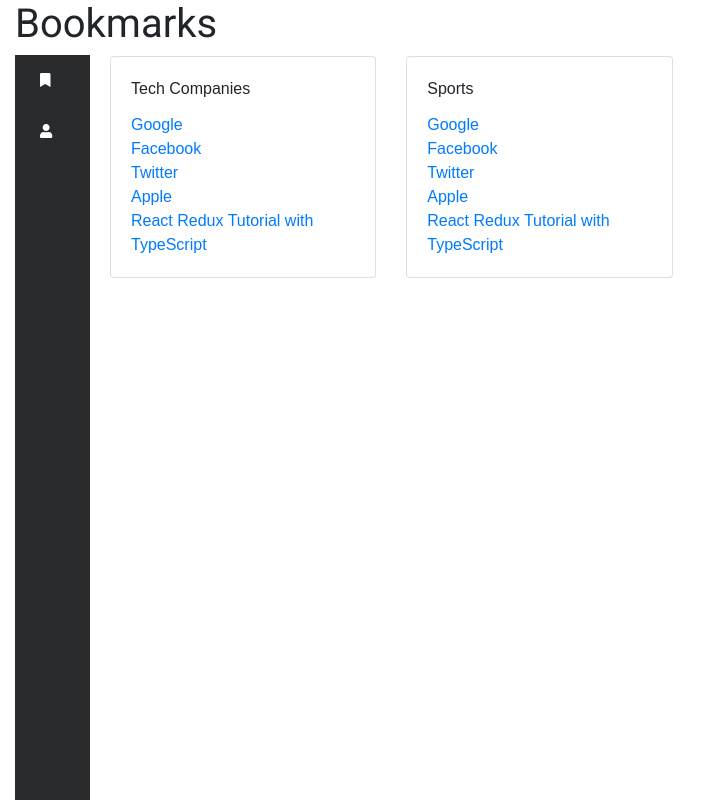
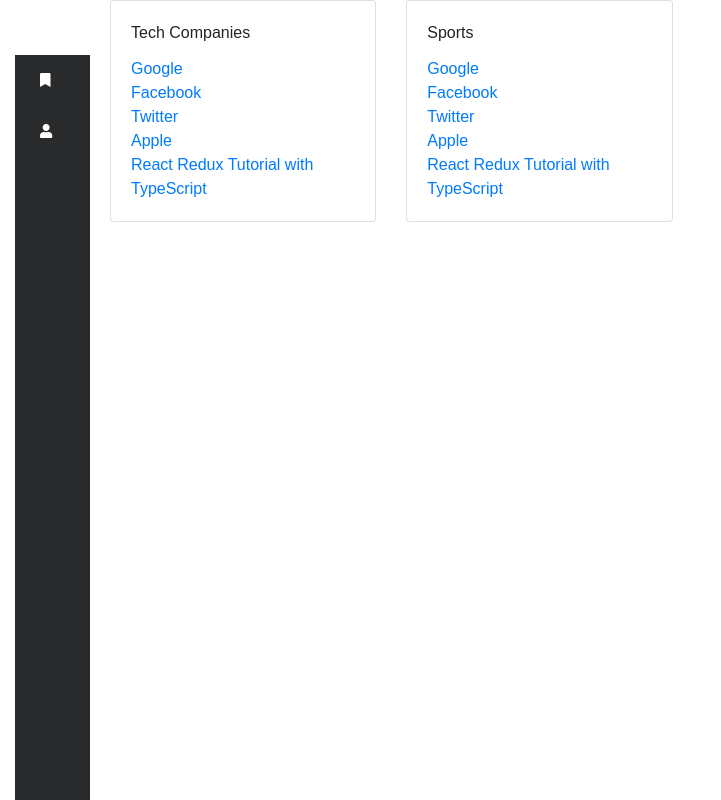
Before and after one commit to bmcveigh/bookmark-web, a React app: page /app in a window 1280 px wide. Shown: the whole page, without its empty margins (0-721 px from the left). Built offline with nearby package versions, Linux system fonts and the light colour scheme; the HTML template or start-up script is replaced by a standard one.

Commit message:
Remove "Bookmarks" text from pages.

```diff
--- a/src/modules/PageContents/PageContents.tsx
+++ b/src/modules/PageContents/PageContents.tsx
@@ -11,7 +11,6 @@
 
     return (
         <Container fluid={true} className={classes.PageContents}>
-            <h1>Bookmarks</h1>
             <Router>
                 <Route path="/" exact={true} component={Homepage} />
                 <Route path="/app" component={Categories} />
```
